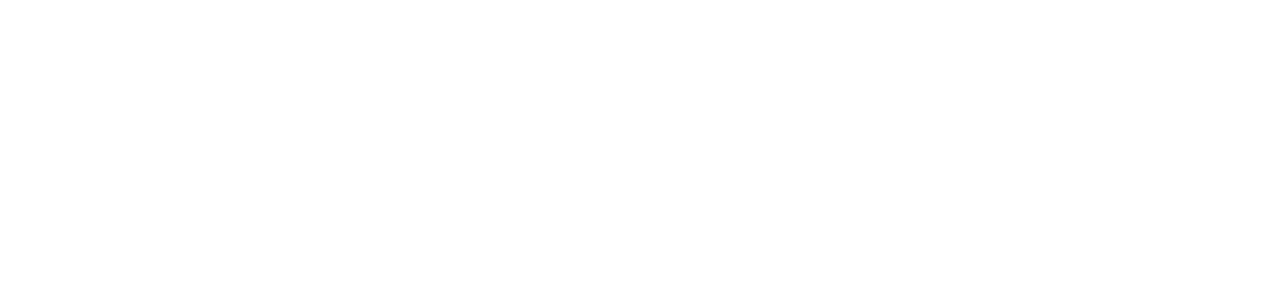
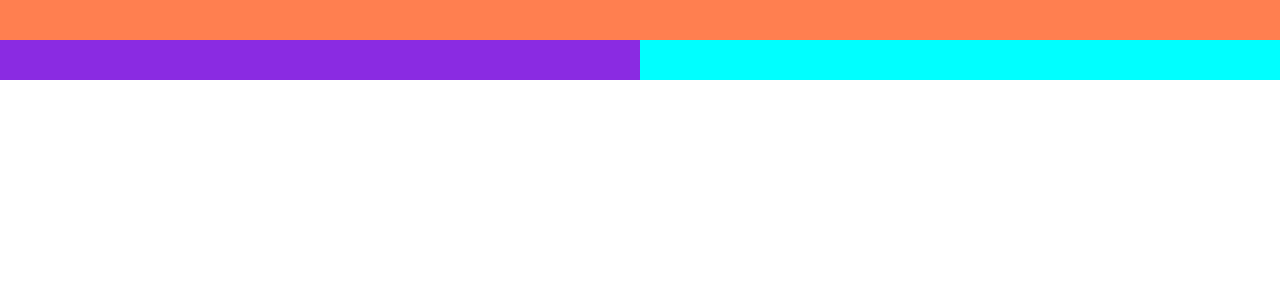
Before and after one commit to chiroro-jr/game-hub-ng, an Angular app: page / in a window 1280 px wide. Shown: the top 300 px of the page. Built offline with nearby package versions, Linux system fonts and the light colour scheme.

Commit message:
create a responsive layout

```diff
--- a/src/app/app.component.html
+++ b/src/app/app.component.html
@@ -1 +1,42 @@
-<router-outlet />
+<div class="main-layout">
+    <div class="nav"></div>
+    <div class="aside"></div>
+    <div class="main"></div>
+</div>
+
+<style>
+    .main-layout {
+        display: grid;
+        grid-template-areas: 'nav' 'main';
+    }
+
+    div {
+        height: 40px;
+    }
+
+    .nav {
+        grid-area: nav;
+        background: coral;
+    }
+
+    .main {
+        grid-area: main;
+        background-color: cyan;
+    }
+
+    .aside {
+        display: none;
+        grid-area: aside;
+        background-color: blueviolet;
+    }
+
+    @media screen and (min-width: 1024px) {
+        .main-layout {
+            grid-template-areas: 'nav nav' 'aside main';
+        }
+
+        .aside {
+            display: block;
+        }
+    }
+</style>
--- a/src/app/app.component.ts
+++ b/src/app/app.component.ts
@@ -1,13 +1,18 @@
-import { Component } from '@angular/core';
-import { RouterOutlet } from '@angular/router';
+import { Component, OnInit } from '@angular/core'
+import { RouterOutlet } from '@angular/router'
+import { initFlowbite } from 'flowbite'
 
 @Component({
-  selector: 'app-root',
-  standalone: true,
-  imports: [RouterOutlet],
-  templateUrl: './app.component.html',
-  styleUrl: './app.component.css'
+    selector: 'app-root',
+    standalone: true,
+    imports: [RouterOutlet],
+    templateUrl: './app.component.html',
+    styleUrl: './app.component.css',
 })
-export class AppComponent {
-  title = 'game-hub-ng';
+export class AppComponent implements OnInit {
+    title = 'game-hub-ng'
+
+    ngOnInit() {
+        initFlowbite()
+    }
 }
--- a/src/styles.css
+++ b/src/styles.css
@@ -2,3 +2,12 @@
 @tailwind base;
 @tailwind components;
 @tailwind utilities;
+
+:root {
+    /* Breakpoints */
+    --screen-sm: 640px;
+    --screen-md: 768px;
+    --screen-lg: 1024px;
+    --screen-xl: 1280px;
+    --screen-2xl: 1536px;
+}
```
